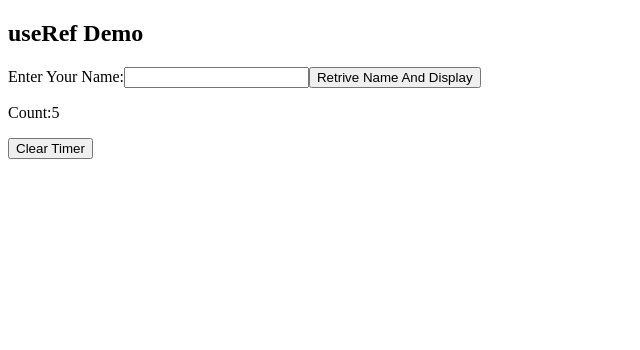
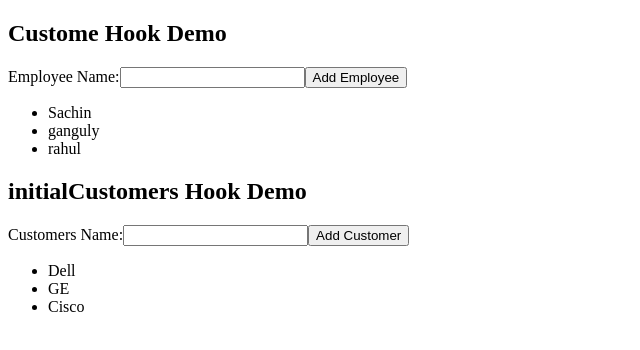
Before and after one commit to ramakrishna-java/onlineshopping-react, a React (Vite) app: page / in a window 1280 px wide. Shown: the top 350 px of the page, without its empty margins (0-640 px from the left). Built offline with nearby package versions, Linux system fonts and the light colour scheme.

Commit message:
custome hook

```diff
--- /dev/null
+++ b/src/27_hooks_customHook/App.jsx
@@ -0,0 +1,15 @@
+import React from 'react'
+import EmployeeList  from'./EmployeeList'
+import CustomerList from './CustomerList'
+
+const App = () => {
+  return (
+    <div>
+        <EmployeeList/>
+        <CustomerList/>
+
+    </div>
+  )
+}
+
+export default App
--- /dev/null
+++ b/src/27_hooks_customHook/CustomerList.jsx
@@ -0,0 +1,31 @@
+import React,{useRef} from "react";
+import useItem from "./useItem";
+
+let initialCustomers=[
+    "Dell",
+    "GE",
+    "Cisco"
+]
+
+const CustomerList=(props)=>{
+    const [items, addItem] =useItem(initialCustomers, true)
+    const nameRef= useRef(null)
+
+    let itemList=items.map((item, index)=>(
+        <li key={index}>{item}</li>
+    ))
+
+    return (
+        <>
+        <h2>initialCustomers Hook Demo</h2>
+        <label>Customers Name:
+            <input type="text" ref={nameRef}></input>
+        </label>
+        <button onClick={()=>addItem(nameRef.current.value)}>Add Customer</button>
+
+        <ul>{itemList}</ul>
+        </>
+    )
+}
+
+export default CustomerList
--- /dev/null
+++ b/src/27_hooks_customHook/EmployeeList.jsx
@@ -0,0 +1,31 @@
+import React,{useRef} from "react";
+import useItem from "./useItem";
+
+let initialEmployees=[
+    "Sachin",
+    "ganguly",
+    "rahul"
+]
+
+const EmployeeList=(props)=>{
+    const [items, addItem] =useItem(initialEmployees, true)
+    const nameRef= useRef(null)
+
+    let itemList=items.map((item, index)=>(
+        <li key={index}>{item}</li>
+    ))
+
+    return (
+        <>
+        <h2>Custome Hook Demo</h2>
+        <label>Employee Name:
+            <input type="text" ref={nameRef}></input>
+        </label>
+        <button onClick={()=>addItem(nameRef.current.value)}>Add Employee</button>
+
+        <ul>{itemList}</ul>
+        </>
+    )
+}
+
+export default EmployeeList
--- /dev/null
+++ b/src/27_hooks_customHook/useItem.jsx
@@ -0,0 +1,14 @@
+import { useState } from "react";
+
+const useItem=(initialItems, toUpper=false) =>{
+    const[items, setItems] =useState(initialItems)
+
+    const addItem=(itemName)=>{
+        setItems(prevItem=>{
+            return [...items, toUpper?itemName.toUpperCase():itemName]
+        })
+    }
+    return [items, addItem]
+}
+
+export default useItem
--- a/src/main.jsx
+++ b/src/main.jsx
@@ -31,7 +31,8 @@ import './myindex.css'
 //import App from './22_pureComponents/App'
 //import App from './23_hooks_useCallback/App'
 //import App from './24_hooks_useMemo/App'
-import App from './25_hook_useRef/App'
+//import App from './25_hook_useRef/App'
+import App from './27_hooks_customHook/App'
 //import App from './28_portal/App'
 
 createRoot(document.getElementById('root')).render(
```
